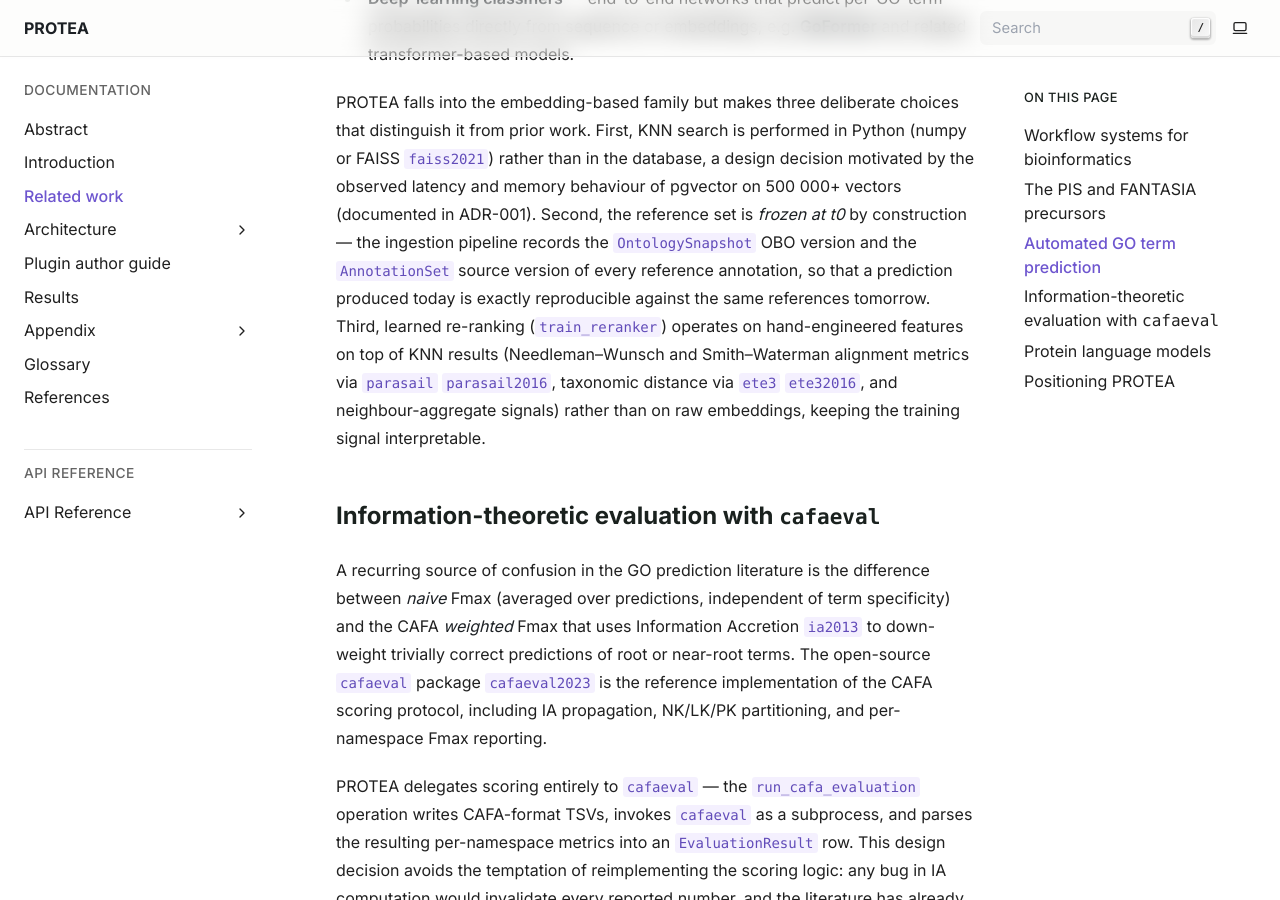
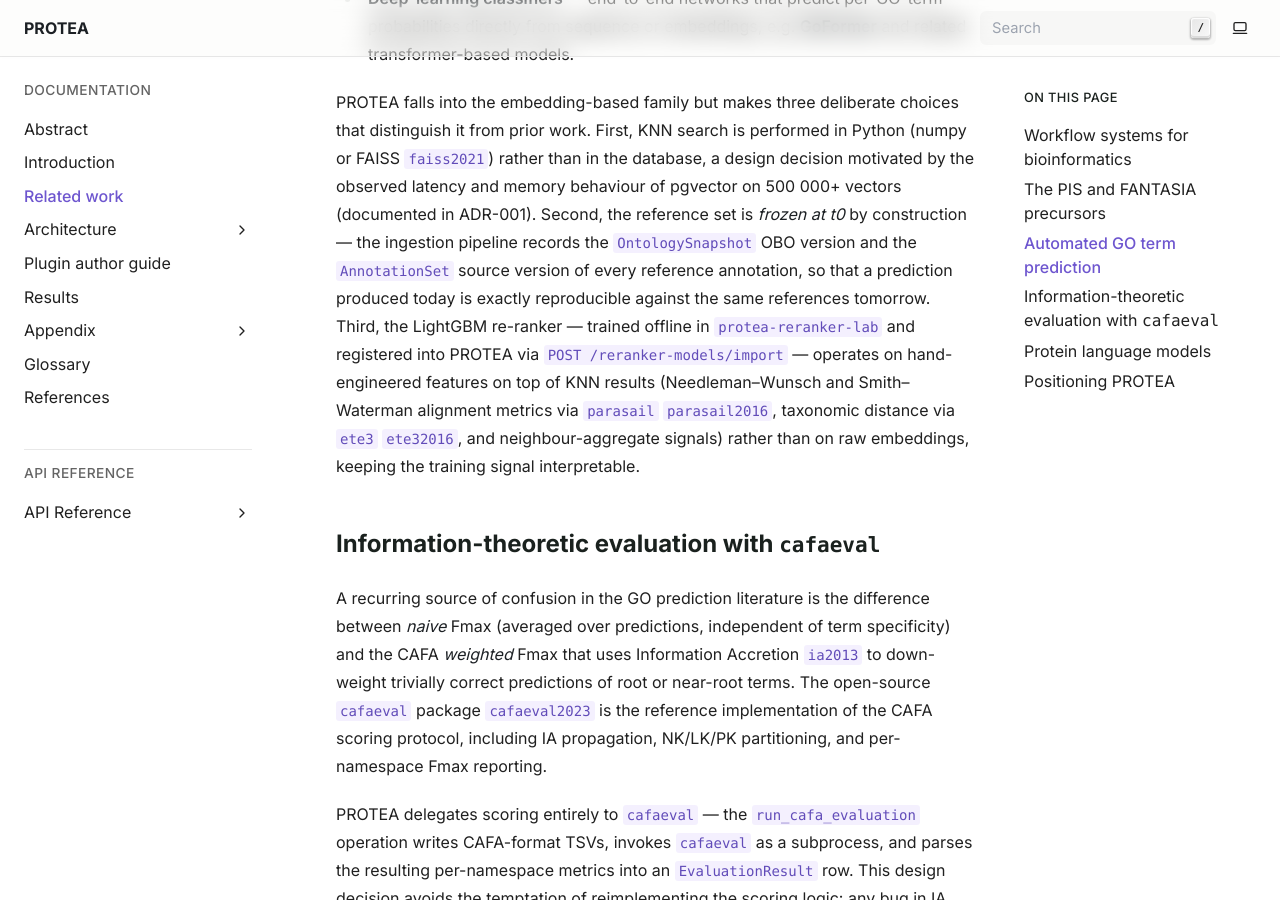
Before and after one commit to frapercan/PROTEA, a Sphinx documentation site: the page built from docs/source/related_work.rst, in a window 1280 px wide and 900 px high, scrolled down 2284 px. Built offline with Sphinx 7.4.7, drawn with Linux system fonts in a browser that asks for light colours; cross-references to code outside the pages are shown as plain code.

Commit message:
docs: drop final two stale train_reranker mentions in related_work + results
PR #88 cleaned `reference/core.rst` and `appendix/howto_guides.rst`
of stale references to the in-process `train_reranker` operation
(retired in F0/T0.6). Two textual mentions survived:

- `related_work.rst:96` — described PROTEA's re-ranker as
  "re-ranking (`train_reranker`) operates on hand-engineered
  features…" Replaced the operation name with a current
  one-sentence note: the booster is trained offline in
  `protea-reranker-lab` and registered via
  `POST /reranker-models/import`.

- `results.rst:451` (seealso block) — listed `train_reranker` as
  one of the operations "that produced these numbers". Reworded to
  attribute the evaluation numbers to `run_cafa_evaluation` and
  point at the lab + import endpoint for the booster training side.

Both edits keep the historical interpretability claim intact (the
re-ranker is a gradient-boosted decision tree over hand-engineered
features) — only the *workflow* description is updated.

`sphinx-build -W --keep-going -b html docs/source` succeeds with
zero warnings.

```diff
--- a/docs/source/related_work.rst
+++ b/docs/source/related_work.rst
@@ -92,9 +92,11 @@ pgvector on 500 000+ vectors (documented in ADR-001). Second, the reference
 set is *frozen at t0* by construction — the ingestion pipeline records the
 ``OntologySnapshot`` OBO version and the ``AnnotationSet`` source version of
 every reference annotation, so that a prediction produced today is exactly
-reproducible against the same references tomorrow. Third, learned
-re-ranking (``train_reranker``) operates on hand-engineered features on top
-of KNN results (Needleman–Wunsch and Smith–Waterman alignment metrics via
+reproducible against the same references tomorrow. Third, the LightGBM
+re-ranker — trained offline in ``protea-reranker-lab`` and registered into
+PROTEA via ``POST /reranker-models/import`` — operates on hand-engineered
+features on top of KNN results (Needleman–Wunsch and Smith–Waterman
+alignment metrics via
 ``parasail`` :cite:`parasail2016`, taxonomic distance via ``ete3``
 :cite:`ete32016`, and neighbour-aggregate signals) rather than on raw
 embeddings, keeping the training signal interpretable.
```
Also changed, not shown: docs/source/results.rst (+5 -2 lines).
